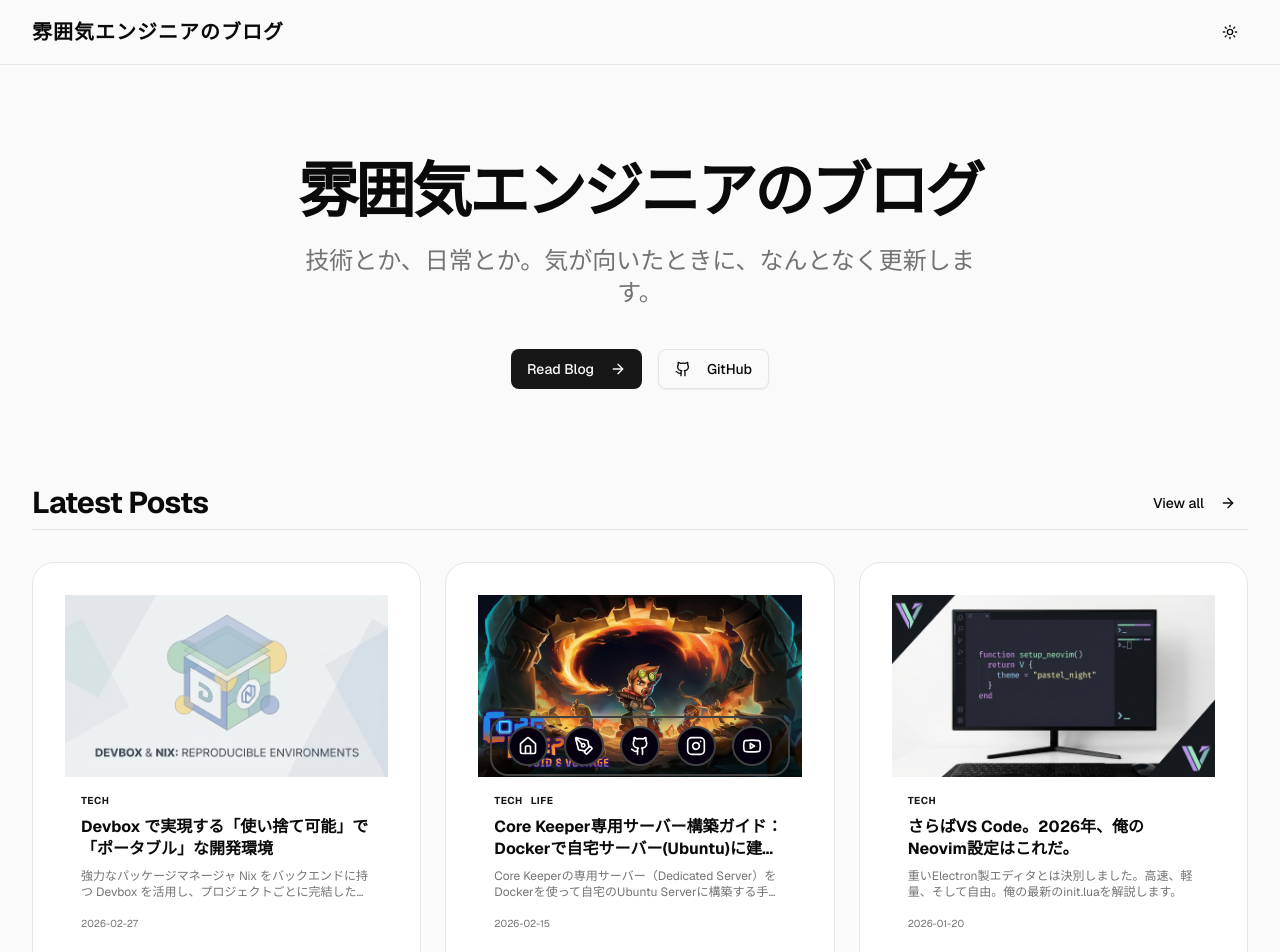
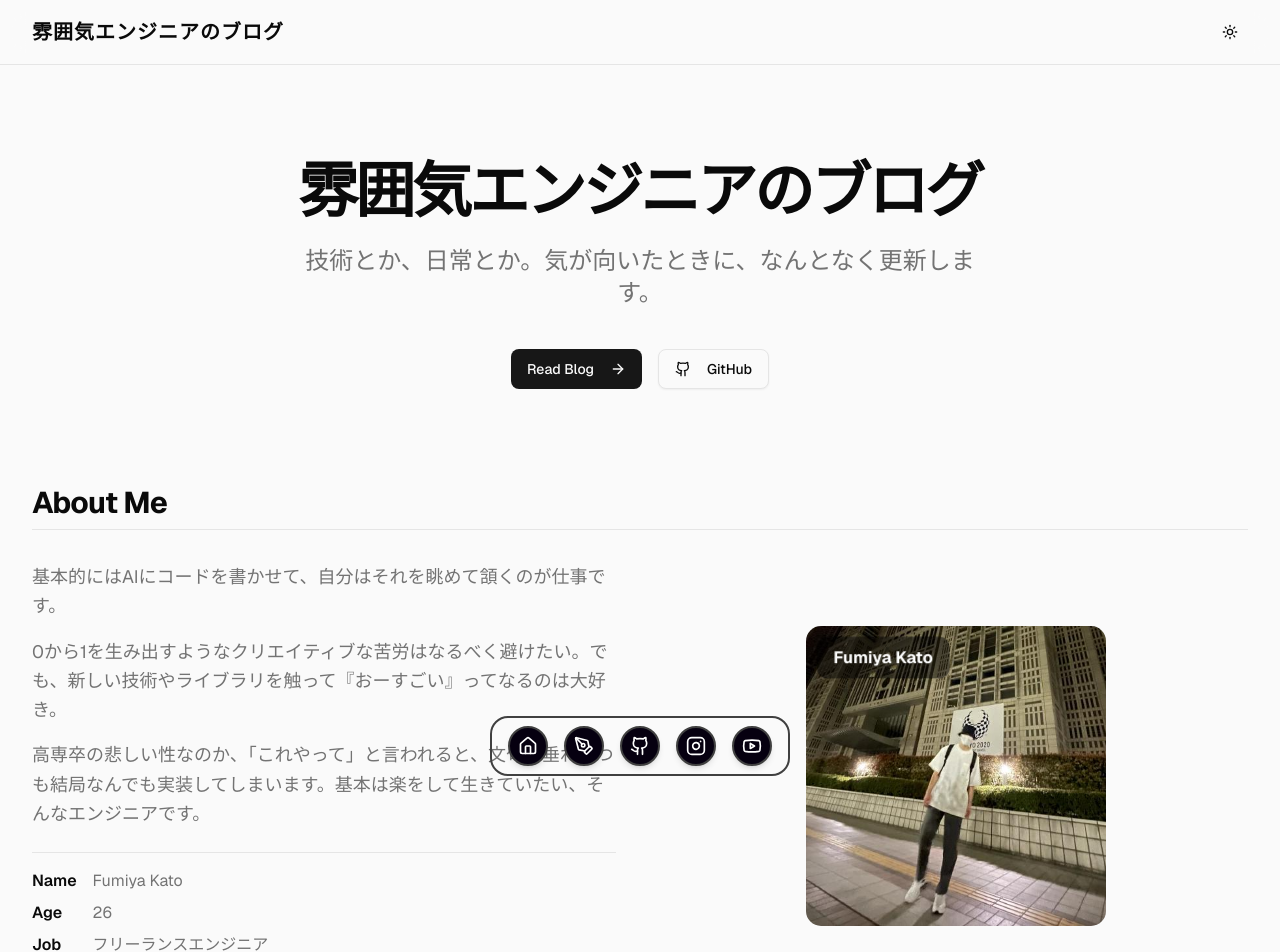
Before and after one commit to smdhnz/portfolio, a Next.js app: page / in a window 1280 px wide. Shown: the top 952 px of the page. Built offline with nearby package versions, Linux system fonts and the light colour scheme; no server answers.

Commit message:
feat: LPからLatest Postsセクションを削除

```diff
--- a/app/page.tsx
+++ b/app/page.tsx
@@ -7,12 +7,8 @@ import Link from "next/link";
 import { ArrowRight, Github } from "lucide-react";
 import SpotlightCard from "@/components/SpotlightCard";
 import { ExternalLink } from "lucide-react";
-import { getAllPosts } from "@/lib/posts";
-import Image from "next/image";
 
 export default function Home() {
-  const latestPosts = getAllPosts().slice(0, 3);
-
   return (
     <div className="container mx-auto px-4 md:px-8 py-12 md:py-24 space-y-24">
       {/* Hero Section */}
@@ -38,55 +34,6 @@ export default function Home() {
               <Github className="mr-2 h-4 w-4" /> GitHub
             </Link>
           </Button>
-        </div>
-      </section>
-
-      {/* Latest Blog Posts Section */}
-      <section className="space-y-8">
-        <div className="flex items-center justify-between border-b pb-2">
-          <h2 className="text-3xl font-bold tracking-tight">Latest Posts</h2>
-          <Button variant="ghost" asChild>
-            <Link href="/blog">
-              View all <ArrowRight className="ml-2 h-4 w-4" />
-            </Link>
-          </Button>
-        </div>
-        <div className="grid gap-6 md:grid-cols-3">
-          {latestPosts.map((post) => (
-            <Link key={post.slug} href={`/blog/${post.slug}`} className="group">
-              <SpotlightCard className="h-full overflow-hidden flex flex-col">
-                <div className="aspect-video relative overflow-hidden">
-                  <Image
-                    src={post.frontmatter.thumbnail || "/images/profile.png"}
-                    alt={post.frontmatter.title}
-                    fill
-                    className="object-cover transition-transform group-hover:scale-105"
-                  />
-                </div>
-                <div className="p-4 space-y-2 flex-1 flex flex-col">
-                  <div className="flex gap-2">
-                    {post.frontmatter.categories.slice(0, 2).map((cat) => (
-                      <span
-                        key={cat}
-                        className="text-[10px] uppercase tracking-wider text-primary font-bold"
-                      >
-                        {cat}
-                      </span>
-                    ))}
-                  </div>
-                  <h3 className="font-bold leading-snug group-hover:text-primary transition-colors line-clamp-2">
-                    {post.frontmatter.title}
-                  </h3>
-                  <p className="text-xs text-muted-foreground line-clamp-2 mt-auto">
-                    {post.frontmatter.description}
-                  </p>
-                  <time className="text-[10px] text-muted-foreground pt-2">
-                    {post.frontmatter.date}
-                  </time>
-                </div>
-              </SpotlightCard>
-            </Link>
-          ))}
         </div>
       </section>
 
```
